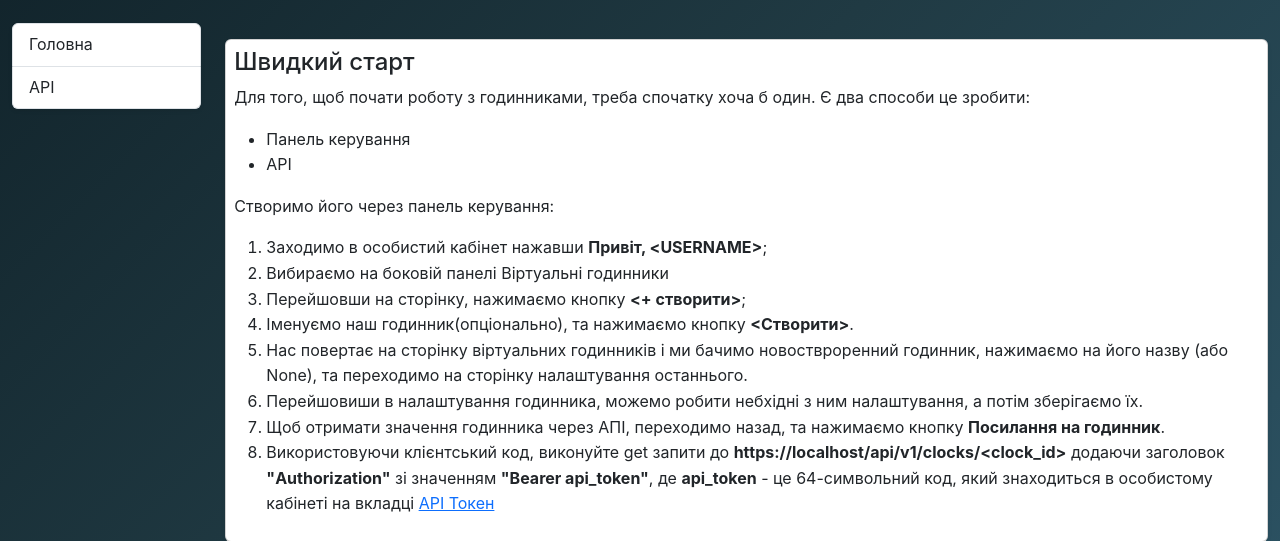
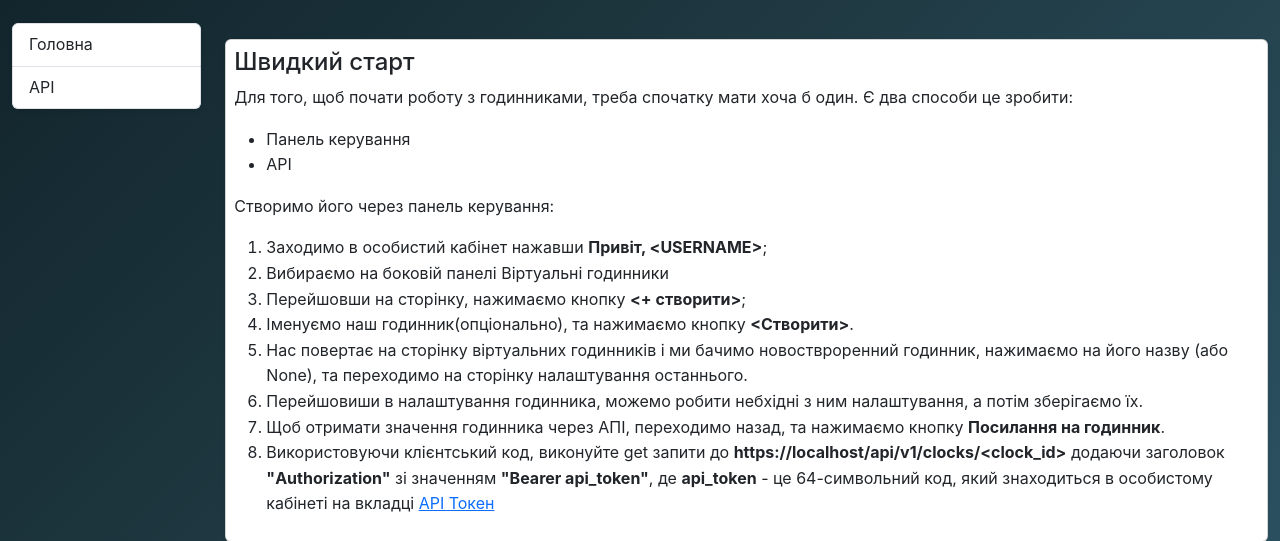
Before and after one commit to coolrich/timeshift, a Django app: template templates/webapp/docs.html in a window 1280 px wide. Shown: the part 198-739 px from the top of the page. Run offline with Django 5.2, Linux system fonts and the light colour scheme; the template is opened without the code that fills it, so the values that code supplies are empty; some libraries are stand-ins or nearby versions.

Commit message:
- Documentation developing:   - Fix QuickStart page

```diff
--- a/templates/webapp/docs.html
+++ b/templates/webapp/docs.html
@@ -7,7 +7,7 @@
             <h4 class="card-title">Швидкий старт</h4>
             <div>
                 <p>
-                    Для того, щоб почати роботу з годинниками, треба спочатку хоча б один.
+                    Для того, щоб почати роботу з годинниками, треба спочатку мати хоча б один.
                     Є два способи це зробити:
                 </p>
                 <ul>
```
